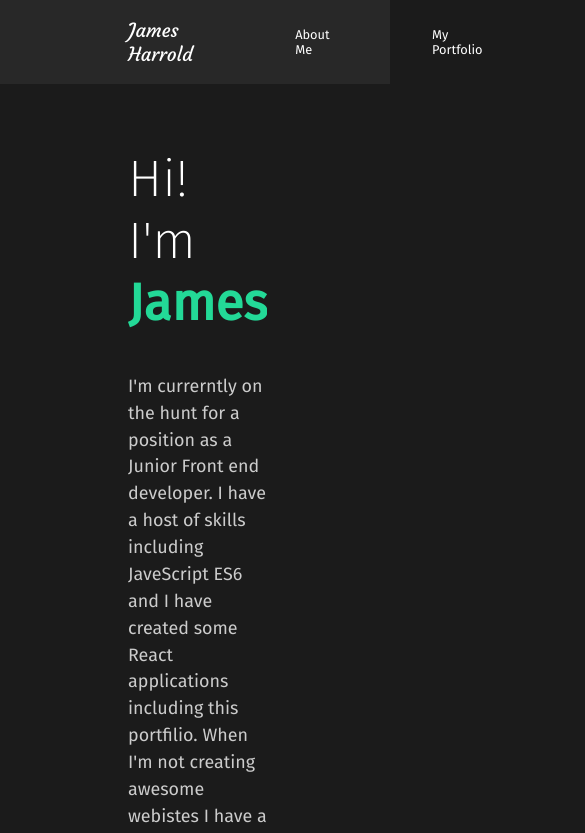
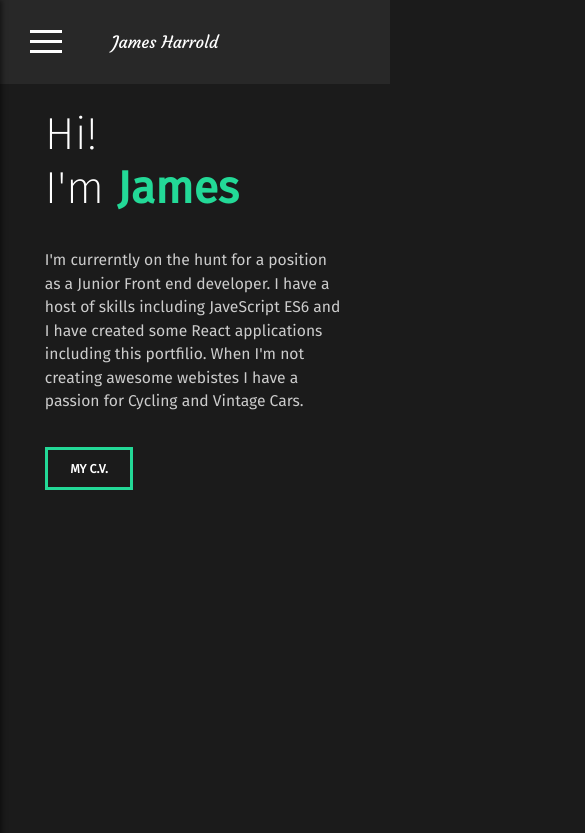
Before and after one commit to Jamesh66/new-portfolio, a React (Create React App) app: page / in a window 390 px wide. Shown: the top 833 px of the page, 585 px wide, since content can reach past the window. Built offline with nearby package versions, Linux system fonts and the light colour scheme.

Commit message:
Completed side nav and some mobile styling

```diff
--- a/package.json
+++ b/package.json
@@ -8,6 +8,7 @@
     "@testing-library/react": "^11.2.3",
     "@testing-library/user-event": "^12.6.2",
     "framer-motion": "^3.2.2-rc.1",
+    "hamburger-react": "^2.4.0",
     "node-sass": "^5.0.0",
     "react": "^17.0.1",
     "react-dom": "^17.0.1",
--- a/src/App.js
+++ b/src/App.js
@@ -1,11 +1,16 @@
 //Global Style
-import React, { useState } from "react";
+import React, { useState, useRef } from "react";
 import GlobalStyle from "./components/GlobalStyle";
+//Import hooks
+import { useOnClickOutside } from "./Hook";
 //Import Pages
 import AboutUs from "./pages/AboutUs";
 import Nav from "./components/Nav";
 import ContactMe from "./pages/ContactMe";
 import Portfolio from "./pages/Portfolio";
+import SideDrawerToggleButton from "./components/SideDrawer/SideDrawerToggleButton";
+//Import side drawer
+import SideDrawer from "./components/SideDrawer/SideDrawer";
 //Router
 import { Switch, Route, useLocation } from "react-router-dom";
 //Animation
@@ -14,13 +19,22 @@ import { AnimatePresence } from "framer-motion";
 import data from "./util";
 
 function App() {
+  //State
+  const [cardInfo] = useState(data());
+  const [open, setOpen] = useState(false);
+  //Access DOM Node
+  const node = useRef();
+  useOnClickOutside(node, () => setOpen(false));
+
   const location = useLocation();
-  //State
-  const [ cardInfo ] = useState(data());
   return (
     <div className="App">
       <GlobalStyle />
-      <Nav />
+      <div ref={node}>
+        <Nav />
+        <SideDrawerToggleButton open={open} setOpen={setOpen} />
+        <SideDrawer open={open} setOpen={setOpen} />
+      </div>
       <AnimatePresence exitBeforeEnter>
         <Switch location={location} key={location.pathname}>
           <Route path="/" exact>
--- /dev/null
+++ b/src/Hook.js
@@ -0,0 +1,17 @@
+import { useEffect } from "react";
+
+export const useOnClickOutside = (ref, handler) => {
+  useEffect(() => {
+    const listener = (event) => {
+      if (!ref.current || ref.current.contains(event.target)) {
+        return;
+      }
+      handler(event);
+    };
+    document.addEventListener("mousedown", listener);
+    return () => {
+      document.removeEventListener("mousedown", listener);
+    };
+  }, [ref, handler]);
+};
+export default useOnClickOutside;
--- a/src/components/CardGrid.js
+++ /dev/null
@@ -1,21 +0,0 @@
-import CardItem from "./CardItem";
-import { StyledContainer } from "../styles";
-//Import Animation
-import { fade, titleAnim } from "../Animation";
-
-const Cards = ({ cardInfo }) => {
-  return (
-    <div>
-      <StyledContainer>
-        {cardInfo.map((item) => (
-          <CardItem
-            key={item.id}
-            item={item}
-          ></CardItem>
-        ))}
-      </StyledContainer>
-    </div>
-  );
-};
-
-export default Cards;
--- /dev/null
+++ b/src/components/Cards/CardGrid.js
@@ -0,0 +1,16 @@
+import CardItem from "../Cards/CardItem";
+import { StyledContainer } from "../../styles";
+
+const Cards = ({ cardInfo }) => {
+  return (
+    <div>
+      <StyledContainer>
+        {cardInfo.map((item) => (
+          <CardItem key={item.id} item={item}></CardItem>
+        ))}
+      </StyledContainer>
+    </div>
+  );
+};
+
+export default Cards;
--- a/src/components/CardItem.js
+++ b/src/components/Cards/CardItem.js
@@ -1,10 +1,10 @@
 import React from "react";
 //Import styles
-import { StyledCard, StyledCardHeader, StyledCardBody } from "../styles";
+import { StyledCard, StyledCardHeader, StyledCardBody } from "../../styles";
 //Import icons
 import { FaGithub, FaDesktop } from "react-icons/fa";
 //Import Animation
-import { fade, titleAnim } from "../Animation";
+import { fade } from "../../Animation";
 
 const CardItem = ({ item }) => {
   return (
--- a/src/components/GlobalStyle.js
+++ b/src/components/GlobalStyle.js
@@ -8,14 +8,19 @@ const GlobalStyle = createGlobalStyle`
 }
 
 html{
-    @media (max-width:1000px){
+    @media (max-width:1100px){
         font-size: 80%;
     }
+    @media (max-width:1100px){
+        font-size: 70%;
+    }
+    height:100%;
 }
 
 body{
     background: #1b1b1b;
     font-family: 'Fira Sans', sans-serif;
+    height:100%;
 }
 
 button{
--- a/src/components/Nav.js
+++ b/src/components/Nav.js
@@ -50,6 +50,11 @@ const StyledNav = styled.nav`
     padding-left: 8rem;
     position: relative;
   }
+  @media (max-width: 768px) {
+    li {
+      display: none;
+    }
+  }
 `;
 
 export default Nav;
--- /dev/null
+++ b/src/components/SideDrawer/SideDrawer.js
@@ -0,0 +1,64 @@
+//Import React Router Dom
+import { Link } from "react-router-dom";
+//Import Styled components
+import styled from "styled-components";
+import { bool } from "prop-types";
+const SideDrawer = ({ open, setOpen }) => {
+  return (
+    <StyledSideDrawer open={open}>
+      <ul>
+        <li>
+          <Link to="/">About Me</Link>
+        </li>
+        <li>
+          <Link to="/portfolio">My Portfolio</Link>
+        </li>
+        <li>
+          <Link to="/contact">Contact Me</Link>
+        </li>
+      </ul>
+    </StyledSideDrawer>
+  );
+};
+
+SideDrawer.propTypes = {
+  open: bool.isRequired,
+};
+
+export default SideDrawer;
+
+const StyledSideDrawer = styled.nav`
+  height: 100%;
+  background: #282828;
+  box-shadow: 2px 0px 5px rgba(0, 0, 0, 0.5);
+  position: fixed;
+  top: 0;
+  left: 0;
+  width: 70%;
+  max-width: 400px;
+  z-index: 200;
+  transform: translateX(-100%);
+  transform: ${({ open }) => (open ? "translateX(0)" : "translateX(-100%)")};
+  transition: transform 0.3s ease-out;
+  ul {
+    height: 100%;
+    list-style: none;
+    display: flex;
+    flex-direction: column;
+    justify-content: center;
+  }
+  li {
+    margin: 0.5rem 2rem;
+  }
+  a {
+    color: white;
+    text-decoration: none;
+    font-size: 2rem;
+  }
+  @media (min-width: 769px) {
+    display: none;
+  }
+  .side-drawer-active {
+    transform: translateX(0%);
+  }
+`;
--- /dev/null
+++ b/src/components/SideDrawer/SideDrawerToggleButton.js
@@ -0,0 +1,44 @@
+//Import Styled components
+import styled from "styled-components";
+//hamburger Icon
+import { Turn as Hamburger } from "hamburger-react";
+//Prop types
+import { bool, func } from "prop-types";
+
+const ToggleButton = ({ open, setOpen }) => {
+  return (
+    <StyledBurger>
+      <Hamburger toggled={open} toggle={setOpen} />
+    </StyledBurger>
+  );
+};
+
+ToggleButton.propTypes = {
+  open: bool.isRequired,
+  setOpen: func.isRequired,
+};
+
+const StyledBurger = styled.button`
+  position: absolute;
+  top: 2%;
+  left: 2rem;
+  display: flex;
+  flex-direction: column;
+  justify-content: space-around;
+  width: 2rem;
+  height: 2rem;
+  background: transparent !important;
+  border: none;
+  cursor: pointer;
+  padding: 0;
+  z-index: 201;
+
+  &:focus {
+    outline: none;
+  }
+  @media (min-width: 769px) {
+    display: none;
+  }
+`;
+
+export default ToggleButton;
--- a/src/pages/Portfolio.js
+++ b/src/pages/Portfolio.js
@@ -1,10 +1,10 @@
 //Styles
-import { StyledServices, StyledDescription, StyledContainer } from "../styles";
+import { StyledServices, StyledDescription } from "../styles";
 //Animations
 import { pageAnimation } from "../Animation";
 import { motion } from "framer-motion";
 //Import components
-import Cards from "../components/CardGrid";
+import Cards from "../components/Cards/CardGrid";
 
 const PortfolioSection = ({ cardInfo }) => {
   return (
--- a/src/styles.js
+++ b/src/styles.js
@@ -8,6 +8,10 @@ export const StyledAbout = styled(motion.div)`
   justify-content: space-between;
   padding: 5rem 10rem;
   color: white;
+  @media (max-width: 1300px) {
+    display: block;
+    padding: 2rem 4rem;
+  }
 `;
 
 export const StyledDescription = styled(motion.div)`
@@ -32,7 +36,7 @@ export const StyledContainer = styled(motion.div)`
   display: grid;
   grid-template-columns: repeat(2, 1fr);
   gap: 2rem;
-  @media (max-width: 1000px) {
+  @media (max-width: 750px) {
     grid-template-columns: 1fr;
   }
 `;
```
Also changed, not shown: 2 other files (tests, documents, lock files or other folders).
